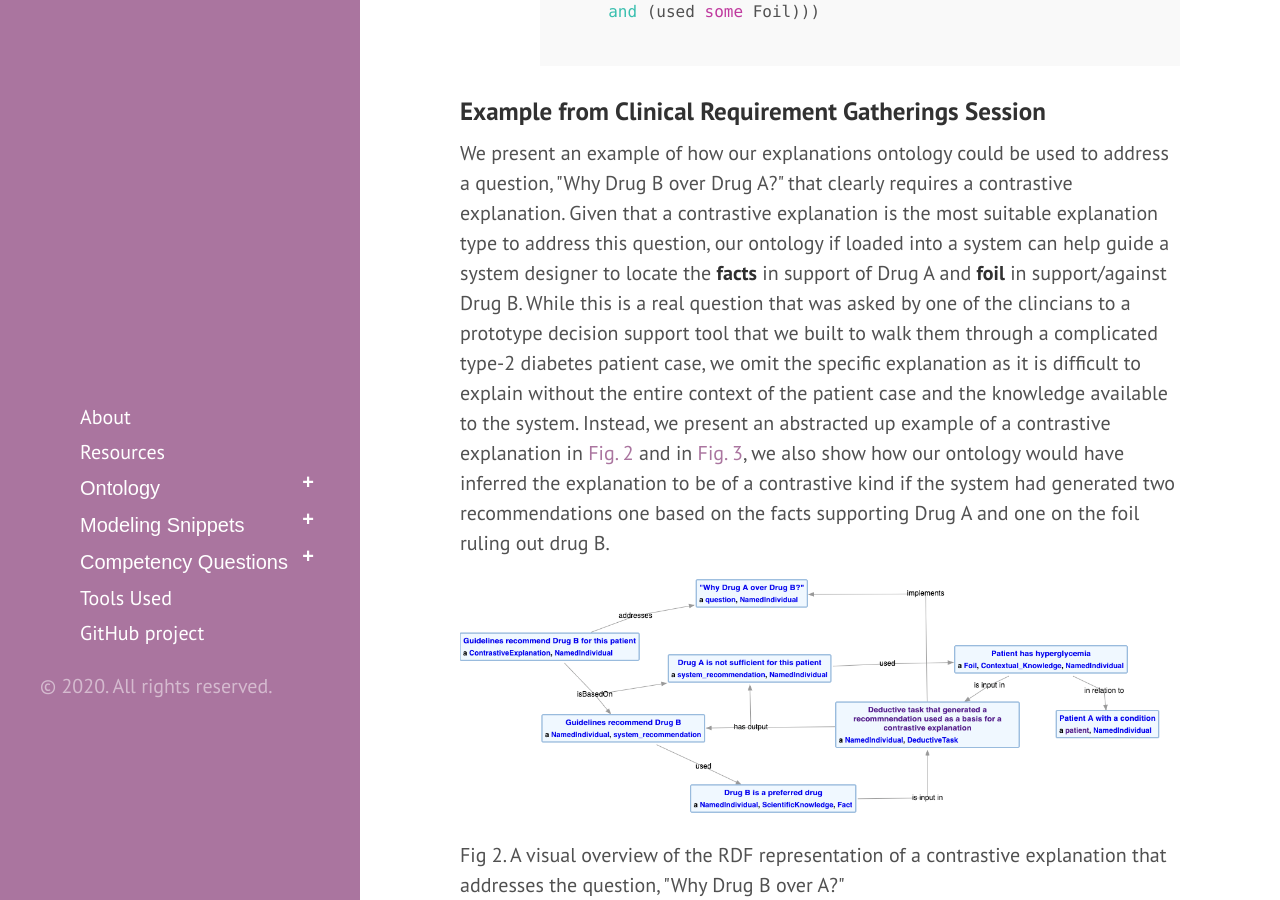
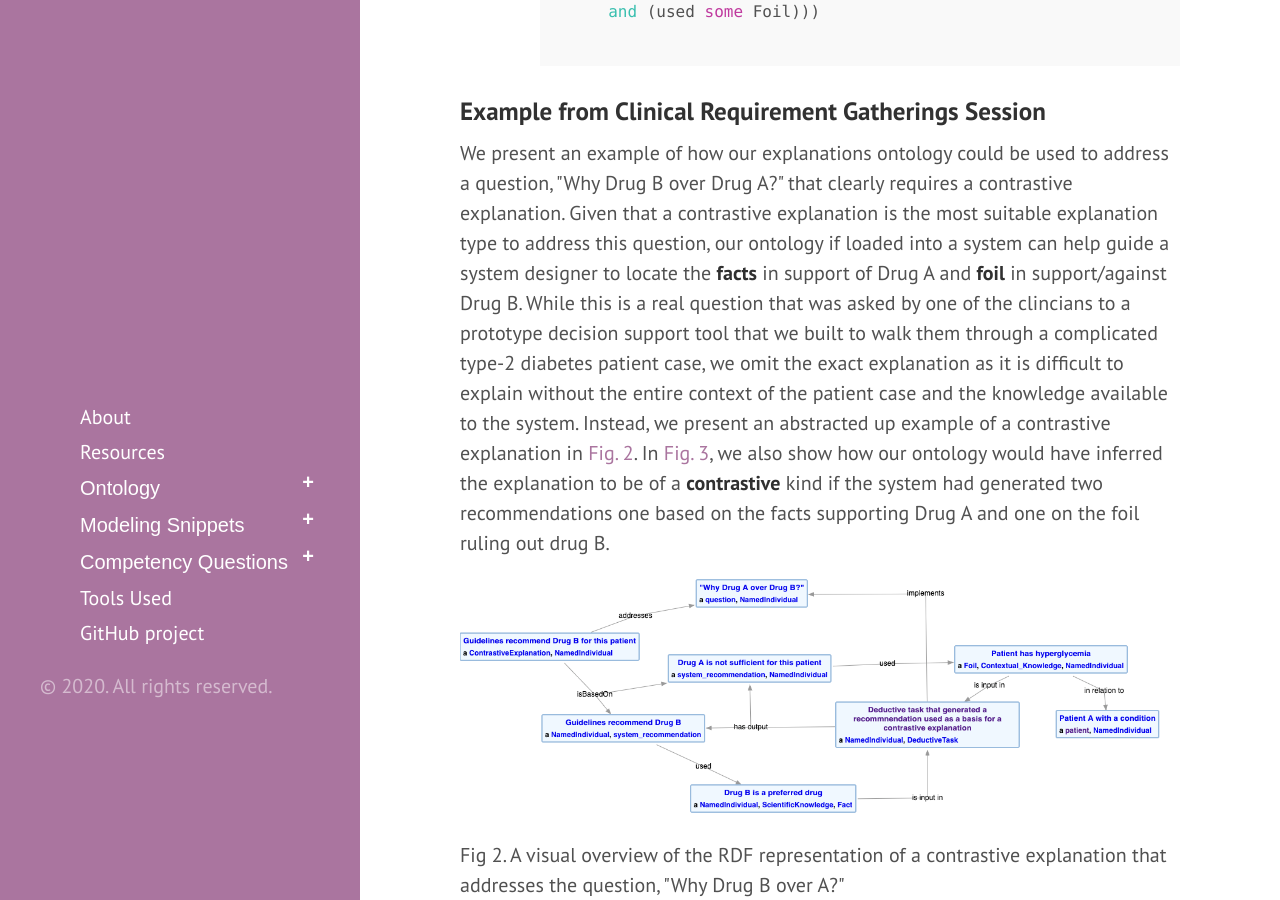
Before and after one commit to tetherless-world/explanation-ontology, a Jekyll site: the page built from index.md, in a window 1280 px wide and 900 px high, scrolled down 6560 px. Built offline with Jekyll 4.4.1, drawn with Linux system fonts in a browser that asks for light colours; our own code applies the rules of GitHub Pages for plain Markdown files; Markdown is read by kramdown in place of the engine named in the settings.

```diff
--- a/index.md
+++ b/index.md
@@ -235,7 +235,7 @@
 
 
 <h3>Example from Clinical Requirement Gatherings Session</h3>
-  <p>We present an example of how our explanations ontology could be used to address a question, "Why Drug B over Drug A?" that clearly requires a contrastive explanation. Given that a contrastive explanation is the most suitable explanation type to address this question, our ontology if loaded into a system can help guide a system designer to locate the <strong>facts</strong> in support of Drug A and <strong>foil</strong> in support/against Drug B. While this is a real question that was asked by one of the clincians to a prototype decision support tool that we built to walk them through a complicated type-2 diabetes patient case, we omit the specific explanation as it is difficult to explain without the entire context of the patient case and the knowledge available to the system. Instead, we present an abstracted up example of a contrastive explanation in <a href="#fig2">Fig. 2</a> and in <a href="#fig3">Fig. 3</a>, we also show how our ontology would have inferred the explanation to be of a contrastive kind if the system had generated two recommendations one based on the facts supporting Drug A and one on the foil ruling out drug B.</p>
+  <p>We present an example of how our explanations ontology could be used to address a question, "Why Drug B over Drug A?" that clearly requires a contrastive explanation. Given that a contrastive explanation is the most suitable explanation type to address this question, our ontology if loaded into a system can help guide a system designer to locate the <strong>facts</strong> in support of Drug A and <strong>foil</strong> in support/against Drug B. While this is a real question that was asked by one of the clincians to a prototype decision support tool that we built to walk them through a complicated type-2 diabetes patient case, we omit the exact explanation as it is difficult to explain without the entire context of the patient case and the knowledge available to the system. Instead, we present an abstracted up example of a contrastive explanation in <a href="#fig2">Fig. 2</a>. In <a href="#fig3">Fig. 3</a>, we also show how our ontology would have inferred the explanation to be of a <strong>contrastive</strong> kind if the system had generated two recommendations one based on the facts supporting Drug A and one on the foil ruling out drug B.</p>
 
   <img src="images/rdfviewerexample.png"/>
   <caption id="fig2">Fig 2. A visual overview of the RDF representation of a contrastive explanation that addresses the question, "Why Drug B over A?"</caption>
```
